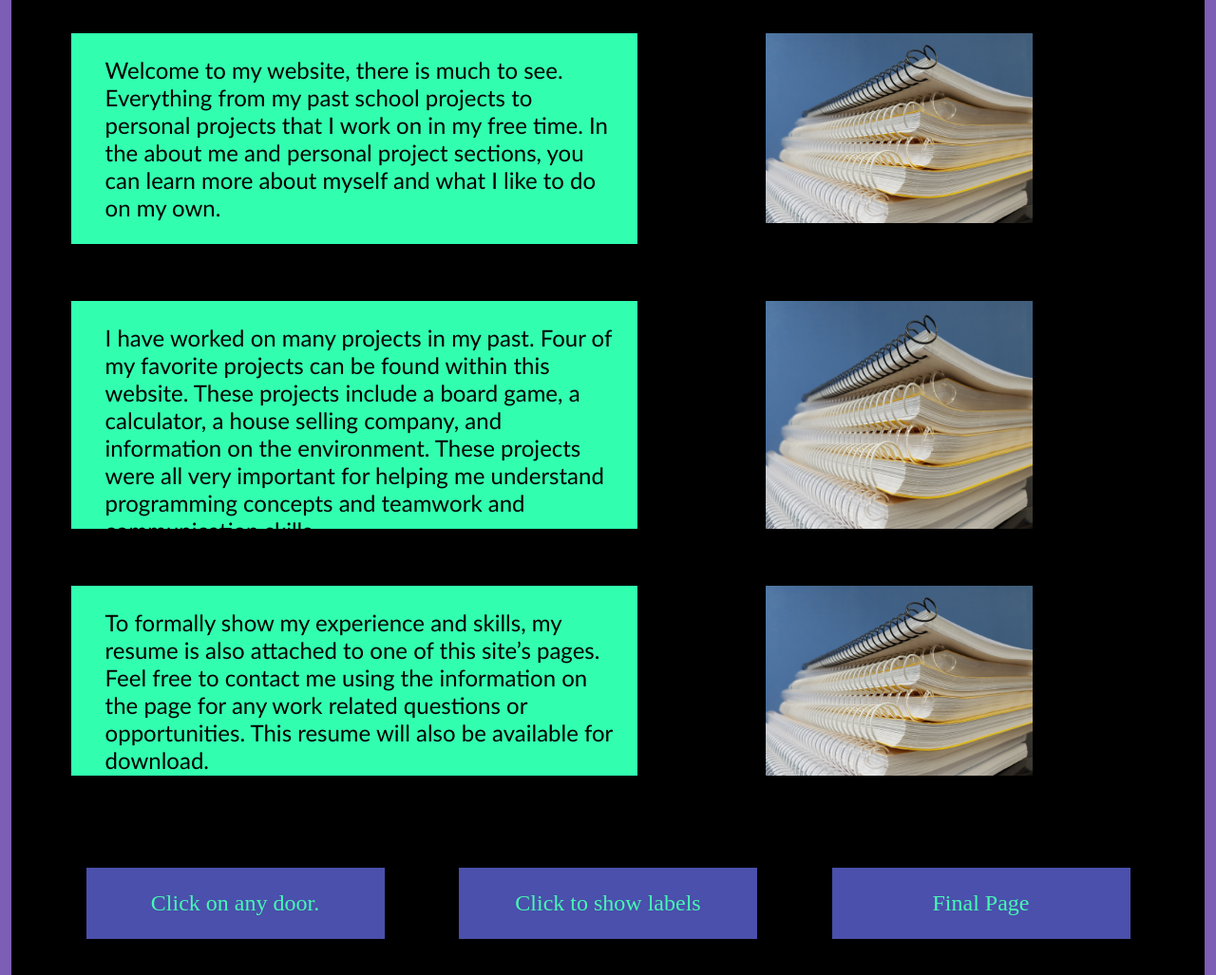
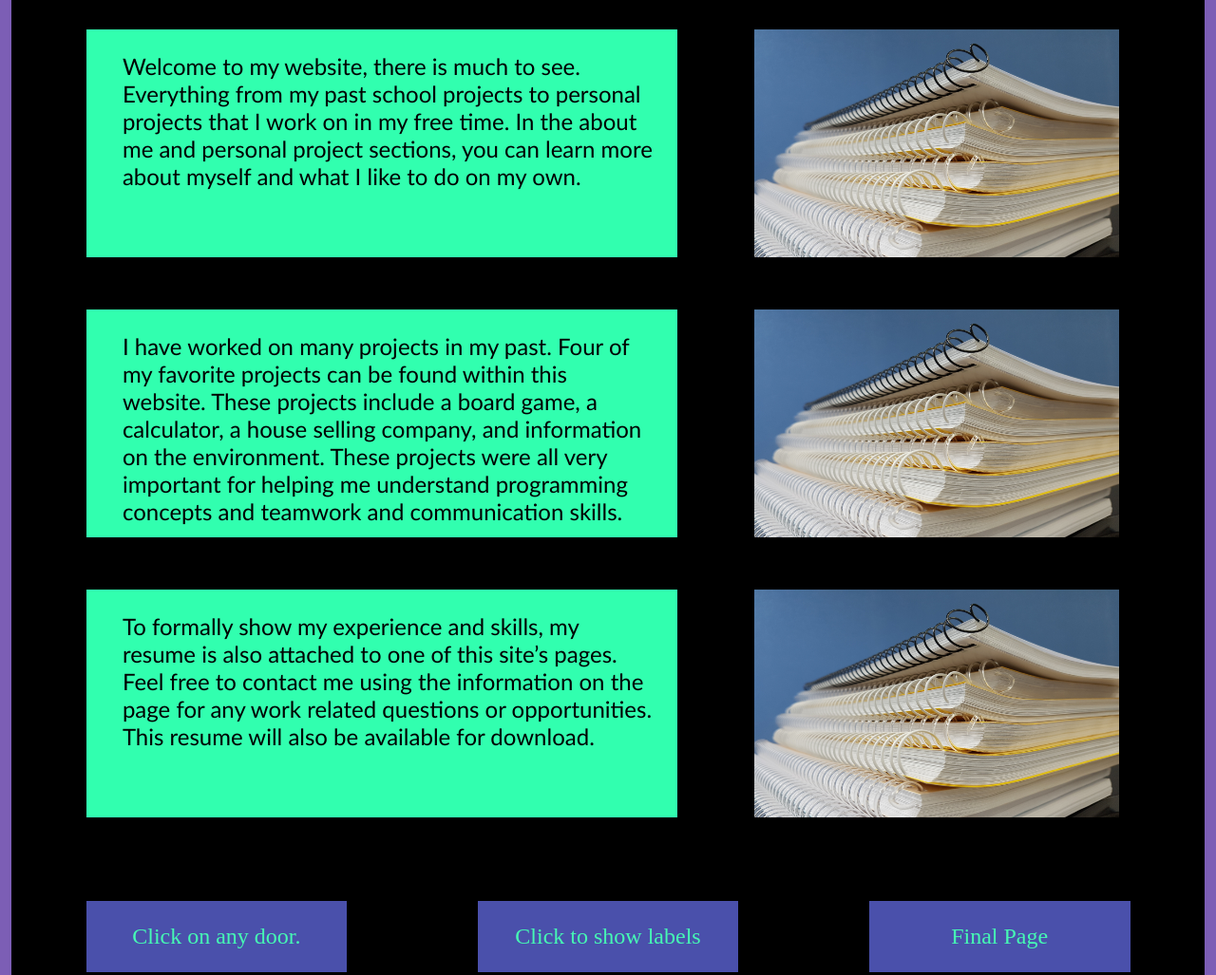
Before and after one commit to 42-Nick/Portfolio-website, a plain HTML site: page index.html in a window 1280 px wide. Shown: the part 704-1731 px from the top of the page at 95% size. Drawn offline with Linux system fonts and the light colour scheme.

Commit message:
image sizing

```diff
--- a/index.html
+++ b/index.html
@@ -12,6 +12,7 @@
       <h1>Nicholas Talley</h1>
       <h2>Web Design and More</h2>
     </header>
+    <div class="all">
     <div class="indexboxes">
       <div class="box1-2">
       <div class="ibox1">
@@ -85,8 +86,15 @@
         </a>
       </div>
     </div>
+  </div>
     <footer>
-      <p>Nicholas Talley 2023</p>
+      <h3>Nicholas Talley 2023</h3>
+      <ul>
+        <li></li>
+        <li>559-862-9281</li>
+        <li></li>
+      </ul>
+      <a href="index.html">Home</a>
     </footer>
   </body>
 </html>
--- a/style.css
+++ b/style.css
@@ -8,16 +8,17 @@ body{
     flex-wrap: wrap;
     display: flex;
     margin-top: 3%;
-    margin-left: 5%;
+    /* margin-left: 6%; */
     font-family:'Trebuchet MS', 'Lucida Sans Unicode', 'Lucida Grande', 'Lucida Sans', Arial, sans-serif;
 }
 .ibox1{
     font-size: 3vh;
-    padding-left: 3%;
-    padding-right: 2%;
+    padding-left: 3vw;
+    padding-right: 2vw;
     margin-bottom: 5%;
     background-color: #31FFAF;
-    width: 45%;
+    width: 45vw;
+    height: 30vh;
 }
 .box1-2{
     display: flex;
@@ -30,17 +31,17 @@ body{
 .ibox2 img{
     flex-wrap: wrap;
     display: flex;
-    height: 25vh;
-    width: 22vw;
-    margin-left: 25%;
+    height: 30vh;
+    width: 30vw;
+    margin-left: 6.3vw;
 }
 .ibox3{
     font-size: 3vh;
-    padding-left: 3%;
-    padding-right: 2%;
+    padding-left: 3vw;
+    padding-right: 2vw;
     margin-bottom: 5%;
     background-color: #31FFAF;
-    width: 45%;
+    width: 45vw;
     height: 30vh;
 
 }
@@ -56,17 +57,18 @@ display: flex;
     flex-wrap: wrap;
     display: flex;
     height: 30vh;
-    width: 22vw;
-    margin-left: 25%;
+    width: 30vw;
+    margin-left: 6.3vw;
 }
 .ibox5{
-    width: 45%;
+    width: 45vw;
     font-size: 3vh;
-    padding-left: 3%;
-    padding-right: 2%;
+    padding-left: 3vw;
+    padding-right: 2vw;
     margin-bottom: 5%;
     background-color: #31FFAF;
-    height: 25vh;
+    width: 45vw;
+    height: 30vh;
 }
 .box5-6{
     display: flex;
@@ -79,9 +81,9 @@ display: flex;
 .ibox6 img{
     flex-wrap: wrap;
     display: flex;
-    height: 25vh;
-    width: 22vw;
-    margin-left: 25%;
+    height: 30vh;
+    width: 30vw;
+    margin-left: 6.3vw;
 }
 header{
     color: #46f9b4;
@@ -99,7 +101,7 @@ header{
     flex-direction: row;
     flex-wrap: wrap;
     display: flex;
-    justify-content: space-evenly;
+    justify-content: space-between;
     text-align: center;
     color: #46f9b4;
 }
@@ -130,7 +132,7 @@ header{
     flex-direction: row;
     flex-wrap: wrap;
     display: flex;
-    justify-content: space-evenly;
+    justify-content: space-between;
     margin-top: 5%;
 }
 .doors img{
@@ -138,3 +140,14 @@ header{
     width: 13vw;
     height: 50vh;
 }
+.all{
+    width: 87.5%;
+    margin-left: 6.25%;
+}
+footer{
+    background-color: #4A50AB;
+    padding-bottom: 2%;
+    margin-top: 2%;
+    color: #46f9b4;
+    font-size: 2vh;
+}
```
Also changed, not shown: end.html (+2 -1 lines).
